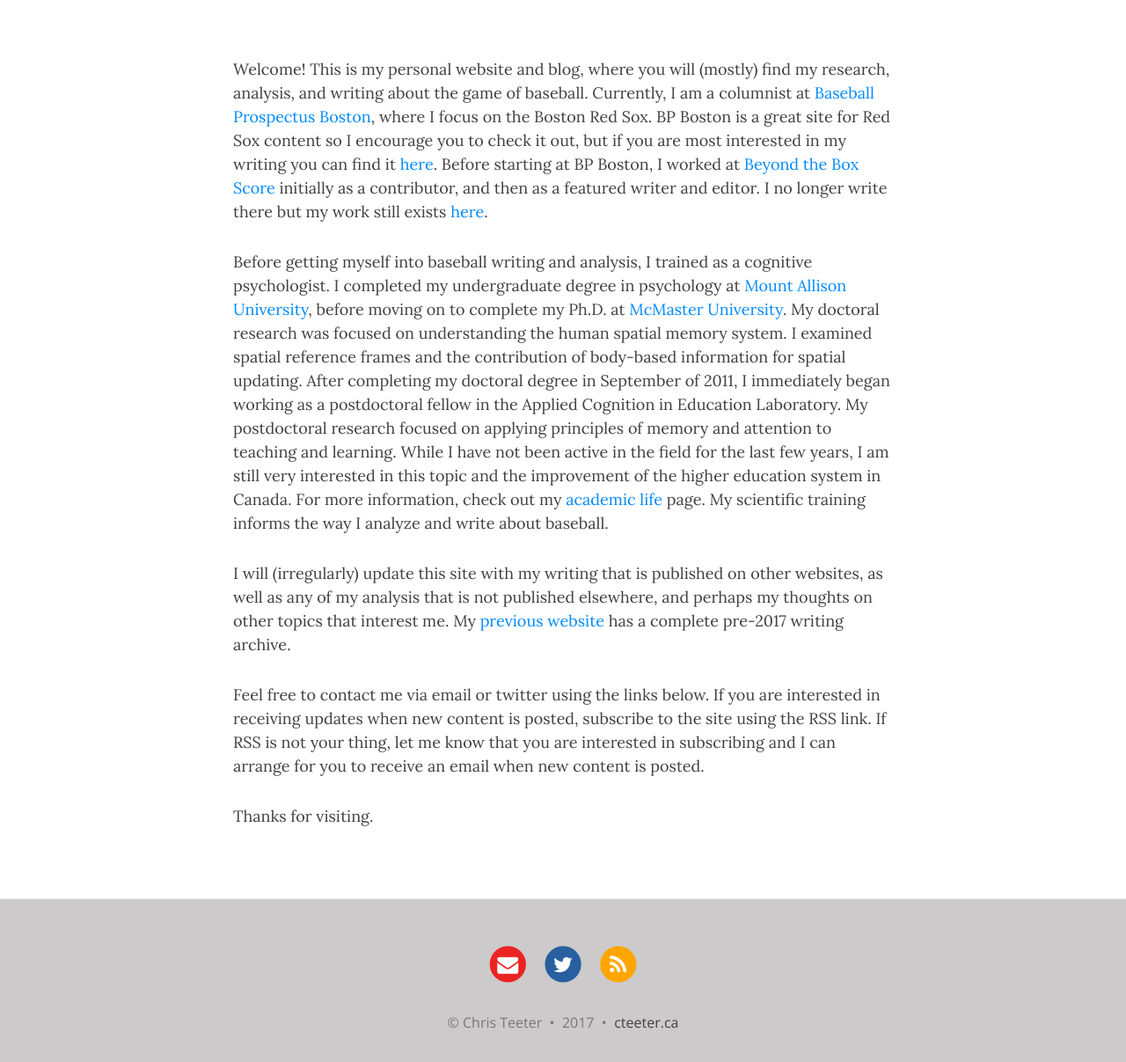
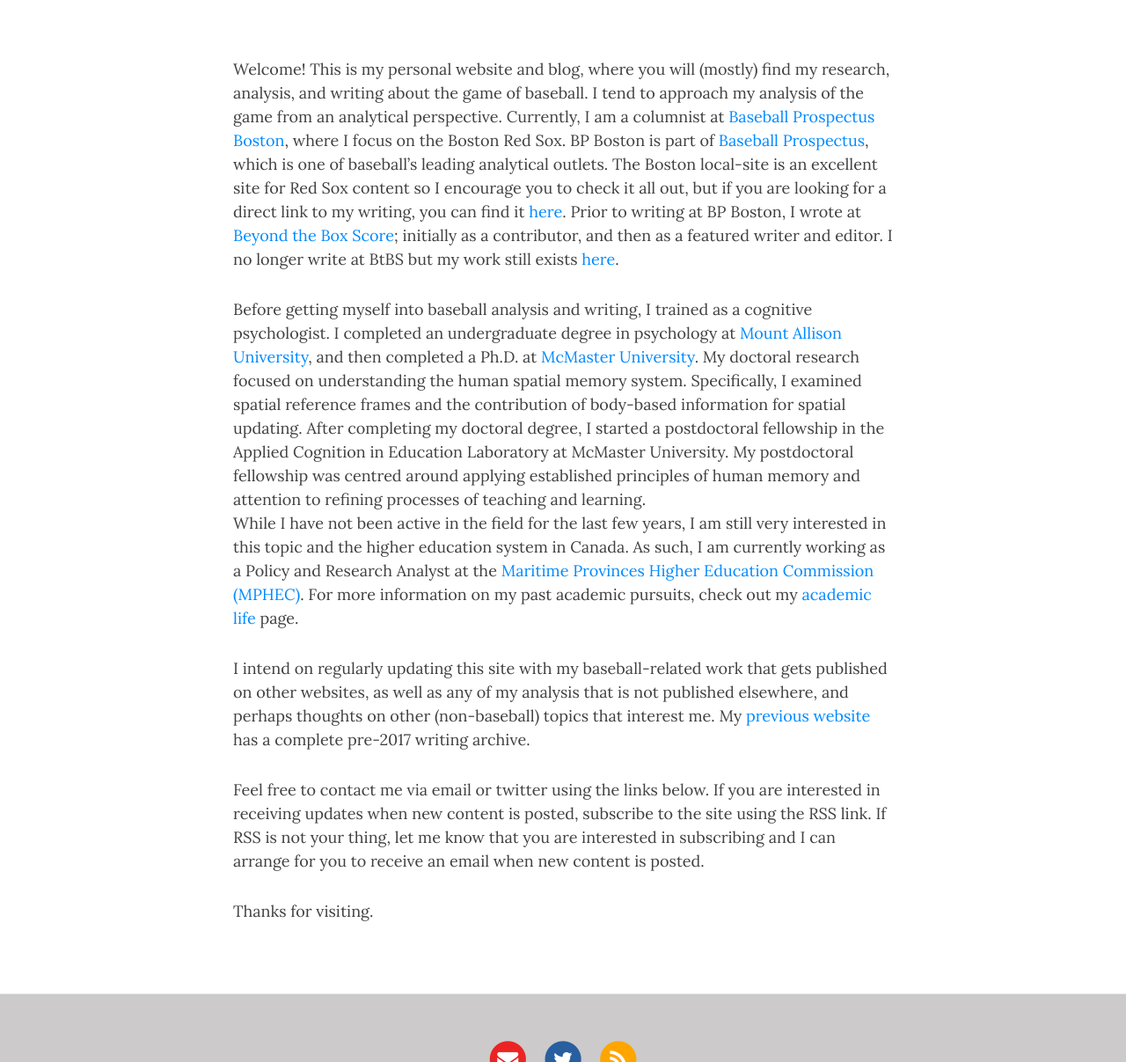
Before and after one commit to cjteeter/cjteeter.github.io, a Jekyll site: the page built from about.md, in a window 1280 px wide and 1400 px high, scrolled down 350 px. Shown: the part 193-1400 px from the top of the window at 88% size. Built offline with Jekyll 4.4.1, drawn with Linux system fonts in a browser that asks for light colours; nearby versions of some CDN libraries.

Commit message:
edits to pages

```diff
--- a/about.md
+++ b/about.md
@@ -7,24 +7,25 @@
 bigimg: "/img/fundycoast.jpg"
 ---
 
-Welcome! This is my personal website and blog, where you will (mostly) find my research, analysis, and writing about the game of baseball.
-Currently, I am a columnist at [Baseball Prospectus Boston](http://boston.locals.baseballprospectus.com/),
-where I focus on the Boston Red Sox. BP Boston is a great site for Red Sox content so I encourage you to check it out, but if you are most
-interested in my writing you can find it [here](http://boston.locals.baseballprospectus.com/author/christopherteeter/). Before starting at
-BP Boston, I worked at [Beyond the Box Score](http://www.beyondtheboxscore.com/) initially as a contributor, and then as a featured writer
-and editor. I no longer write there but my work still exists [here](http://www.sbnation.com/users/Chris%20Teeter/blog).
+Welcome! This is my personal website and blog, where you will (mostly) find my research, analysis, and writing about the game of baseball. I tend to
+approach my analysis of the game from an analytical perspective. Currently, I am a columnist at [Baseball Prospectus Boston](http://boston.locals.baseballprospectus.com/),
+where I focus on the Boston Red Sox. BP Boston is part of [Baseball Prospectus](http://www.baseballprospectus.com/), which is one of baseball's leading analytical outlets.
+The Boston local-site is an excellent site for Red Sox content so I encourage you to check it all out, but if you are looking for a
+direct link to my writing, you can find it [here](http://boston.locals.baseballprospectus.com/author/christopherteeter/). Prior to writing at
+BP Boston, I wrote at [Beyond the Box Score](http://www.beyondtheboxscore.com/); initially as a contributor, and then as a featured writer
+and editor. I no longer write at BtBS but my work still exists [here](http://www.sbnation.com/users/Chris%20Teeter/blog).
 
-Before getting myself into baseball writing and analysis, I trained as a cognitive psychologist. I completed my undergraduate degree in psychology at [Mount Allison University](http://www.mta.ca),
-before moving on to complete my Ph.D. at [McMaster University](https://www.science.mcmaster.ca/pnb/). My doctoral research was focused on
-understanding the human spatial memory system. I examined spatial reference frames and the contribution of body-based information for spatial
-updating. After completing my doctoral degree in September of 2011, I immediately began working as a postdoctoral fellow in the Applied
-Cognition in Education Laboratory. My postdoctoral research focused on applying principles of memory and attention to teaching and learning.
-While I have not been active in the field for the last few years, I am still very interested in this topic and the improvement of the higher
-education system in Canada. For more information, check out my [academic life](/academic/) page. My scientific training informs the way I analyze
-and write about baseball.
+Before getting myself into baseball analysis and writing, I trained as a cognitive psychologist. I completed an undergraduate degree in psychology at [Mount Allison University](http://www.mta.ca),
+and then completed a Ph.D. at [McMaster University](https://www.science.mcmaster.ca/pnb/). My doctoral research focused on
+understanding the human spatial memory system. Specifically, I examined spatial reference frames and the contribution of body-based information for spatial
+updating. After completing my doctoral degree, I started a postdoctoral fellowship in the Applied Cognition in Education Laboratory at McMaster University.
+My postdoctoral fellowship was centred around applying established principles of human memory and attention to refining processes of teaching and learning.
+While I have not been active in the field for the last few years, I am still very interested in this topic and the higher education system in Canada. As such,
+I am currently working as a Policy and Research Analyst at the [Maritime Provinces Higher Education Commission (MPHEC)](http://www.mphec.ca). For more
+information on my past academic pursuits, check out my [academic life](/academic/) page.
 
-I will (irregularly) update this site with my writing that is published on other websites, as well as any of my analysis that is not published elsewhere,
-and perhaps my thoughts on other topics that interest me. My [previous website](https://christopherteeter.wordpress.com/) has a complete pre-2017
+I intend on regularly updating this site with my baseball-related work that gets published on other websites, as well as any of my analysis that is not published elsewhere,
+and perhaps thoughts on other (non-baseball) topics that interest me. My [previous website](https://christopherteeter.wordpress.com/) has a complete pre-2017
 writing archive.
 
 Feel free to contact me via email or twitter using the links below. If you are interested in receiving updates when new content is posted,
```
Also changed, not shown: writing_portfolio.md (+3 -4 lines).
